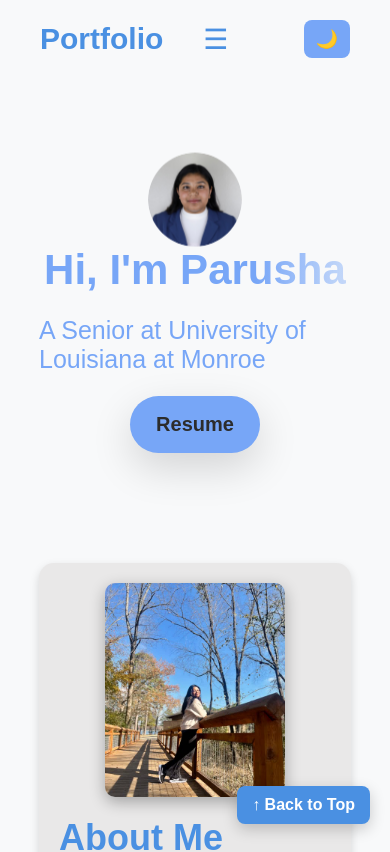
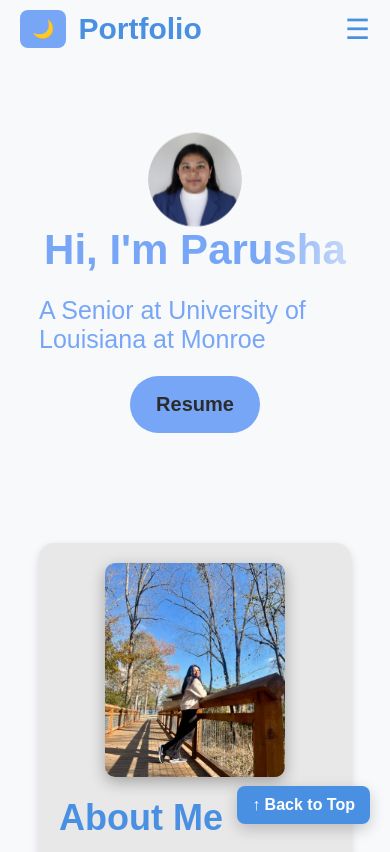
Before and after one commit to Parusharaut/react-portfolio, a React (Vite) app: page / in a window 390 px wide. Shown: the top 852 px of the page. Built offline with nearby package versions, Linux system fonts and the light colour scheme.

Commit message:
Refactor Navbar and Hero styles for improved layout and responsiveness; update button colors for consistency

```diff
--- a/src/Components/Hero.module.css
+++ b/src/Components/Hero.module.css
@@ -44,13 +44,13 @@
 
 .contactBtn {
   text-decoration: none;
-  background-color: var(--color-secondary);
+  background: var(--color-secondary);
   color: var(--color-text);
   border-radius: 90px;
   font-size: 20px;
   font-weight: 600;
   padding: 17px 26px;
-  box-shadow: 0 15px 40px var(--card-shadow);
+  transition: background 0.5s ease;
 }
 .contactBtn:hover{
   box-shadow:0 15px 40px var(--card-hover-shadow);
--- a/src/Components/Navbar.jsx
+++ b/src/Components/Navbar.jsx
@@ -1,4 +1,3 @@
-// Navbar.jsx
 import React, { useState, useEffect } from "react";
 import styles from "./Navbar.module.css";
 
@@ -23,13 +22,16 @@ export const Navbar = () => {
 
   return (
     <nav className={styles.navbar}>
-      <div className={styles.navContent} style={{ justifyContent: "flex-start" }}>
-        <div className={styles.logo}>Portfolio</div>
-
-        <div className={styles.hamburger} onClick={toggleMenu}>
-          ☰
+      <div className={styles.navContent}>
+        {/* Portfolio + Theme Toggle */}
+        <div className={styles.logoAndToggle}>
+          <button className={styles.themeToggle} onClick={toggleTheme}>
+            {theme === "light" ? "🌙" : "☀️"}
+          </button>
+          <div className={styles.logo}>Portfolio</div>
         </div>
 
+        {/* Navigation Menu */}
         <ul className={`${styles.menuItems} ${isOpen ? styles.open : ""}`}>
           <li><a href="#about">About</a></li>
           <li><a href="#experience">Experience</a></li>
@@ -37,10 +39,11 @@ export const Navbar = () => {
           <li><a href="#achievements">Achievements</a></li>
           <li><a href="#contact">Contact</a></li>
         </ul>
+      </div>
 
-        <button className={styles.themeToggle} onClick={toggleTheme}>
-          {theme === "light" ? "🌙" : "☀️"}
-        </button>
+      {/* Hamburger Menu for Mobile */}
+      <div className={styles.hamburger} onClick={toggleMenu}>
+        ☰
       </div>
     </nav>
   );
--- a/src/Components/Navbar.module.css
+++ b/src/Components/Navbar.module.css
@@ -1,10 +1,9 @@
-/* Navbar.module.css */
-
 .navbar {
   display: flex;
-  justify-content: flex-start;
+  justify-content: space-between;
   align-items: center;
   padding: 20px 40px;
+  position: relative;
 }
 
 .navContent {
@@ -13,20 +12,21 @@
   width: 100%;
 }
 
-.logo {
-  font-size: 30px;
-  font-weight: bold;
-  color: var(--color-primary);
-  text-decoration: none;
-  margin-right: 20px; /* Space between logo and menu */
+/* Ensures Portfolio and Theme Toggle are together */
+.logoAndToggle {
+  display: flex;
+  align-items: center;
+  gap: 12px; /* Keeps equal spacing between theme toggle and portfolio */
+  flex-grow: 1; /* Pushes menu options to the right */
 }
 
+/* Adds spacing between Portfolio and Menu */
 .menuItems {
   display: flex;
-  gap: 20px;
+  gap: 30px; /* Adjust this value for more space */
   list-style: none;
-  margin-left: 20px; /* Adjust spacing */
   font-size: 25px;
+  margin-left: auto; /* Pushes the menu to the right */
 }
 
 .menuItems li a {
@@ -40,6 +40,15 @@
   color: var(--color-accent);
 }
 
+/* Portfolio Text */
+.logo {
+  font-size: 30px;
+  font-weight: bold;
+  color: var(--color-primary);
+  text-decoration: none;
+}
+
+/* Theme Toggle Button */
 .themeToggle {
   background-color: var(--color-secondary);
   border: none;
@@ -49,32 +58,56 @@
   cursor: pointer;
   color: var(--color-text);
   transition: background-color 0.3s ease;
-  margin-left: auto; /* Pushes the button to the far right */
 }
 
 .themeToggle:hover {
   background-color: var(--color-accent);
 }
 
+/* Hamburger Menu (Visible in mobile) */
 .hamburger {
   display: none;
   font-size: 28px;
   cursor: pointer;
   color: var(--color-primary);
-  margin-left: 20px;
 }
 
+/* Responsive Navbar */
 @media screen and (max-width: 768px) {
+  .navbar {
+    display: flex;
+    justify-content: space-between;
+    align-items: center;
+    padding: 10px 20px;
+    position: relative;
+  }
+
+  /* Keep Theme Toggle on the Left */
+  .themeToggle {
+    order: -1; /* Moves toggle to the left */
+  }
+
+  /* Center Portfolio */
+  .logoContainer {
+    position: absolute;
+    left: 50%;
+    transform: translateX(-50%);
+  }
+
+  /* Move Hamburger Menu to the Right */
   .hamburger {
     display: block;
+    order: 1; /* Moves hamburger to the right */
+    margin-left: auto;
   }
 
+  /* Mobile Menu */
   .menuItems {
     display: none;
     flex-direction: column;
     position: absolute;
     top: 70px;
-    left: 20px; /* Align with left */
+    right: 20px;
     background-color: var(--color-bg);
     box-shadow: 0px 4px 6px rgba(0, 0, 0, 0.1);
     padding: 15px;
@@ -88,6 +121,5 @@
 
   .menuItems li a {
     padding: 10px 0;
-    text-align: left; /* Align links to the left */
   }
 }
--- a/src/Components/Project.module.css
+++ b/src/Components/Project.module.css
@@ -77,7 +77,7 @@
 
 .sourceBtn {
   background: var(--color-secondary);
-  color: rgb(223, 223, 238);
+  color: var(--color-text);
   padding: 10px 18px;
   border-radius: 8px;
   text-decoration: none;
```
